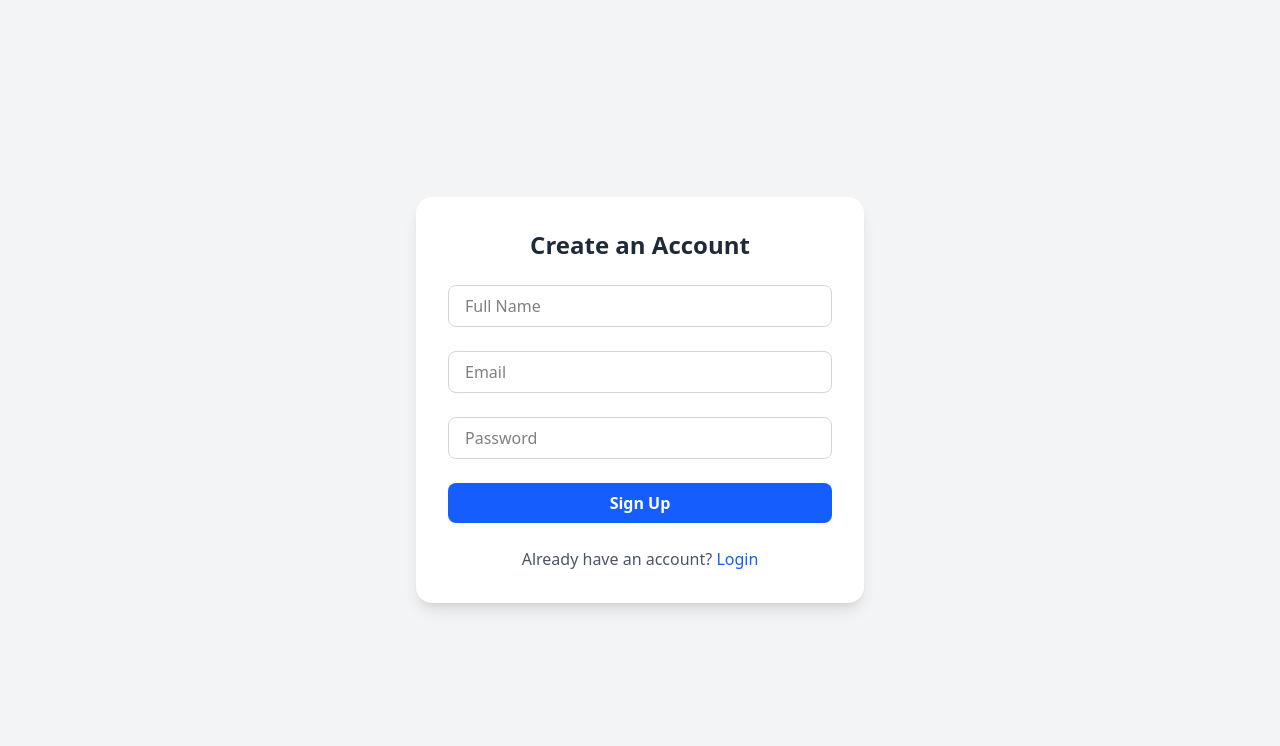
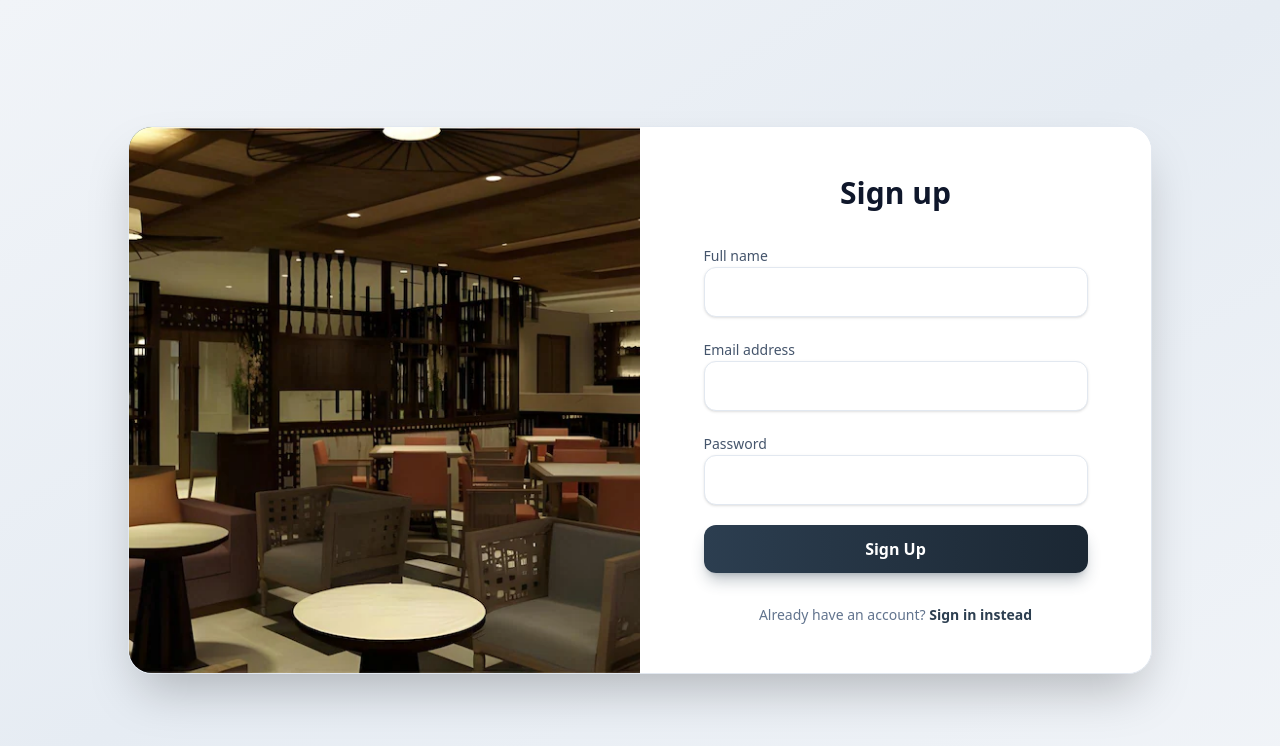
Before and after one commit to VinceSevilla/RPrime, a React (Vite) app: page /signup in a window 1280 px wide. Shown: the top 746 px of the page. Built offline with nearby package versions, Linux system fonts and the light colour scheme.

Commit message:
Change the design of Login and SignUp Pages

```diff
--- a/src/pages/Login/Login.jsx
+++ b/src/pages/Login/Login.jsx
@@ -1,6 +1,7 @@
 import React, { useState } from 'react';
 import { supabase } from '../../client';
 import { Link, useNavigate } from 'react-router-dom';
+import images from '../../assets/images/images';
 
 const Login = ({ setToken }) => {
   const navigate = useNavigate();
@@ -53,58 +54,84 @@ const Login = ({ setToken }) => {
   }
 
   return (
-    <div className="flex items-center justify-center min-h-screen bg-gray-100">
-      <div className="w-full max-w-md bg-white rounded-2xl shadow-lg p-8">
-        <h2 className="text-2xl font-bold text-center text-gray-800 mb-6">
-          Login to Your Account
-        </h2>
+    <div className="min-h-screen flex items-center justify-center px-4 py-10 bg-gradient-to-br from-[#f1f4f8] via-[#e6ecf3] to-[#f1f4f8]">
+      <div className="w-full max-w-5xl grid grid-cols-1 md:grid-cols-2 overflow-hidden rounded-3xl shadow-2xl bg-white/90 backdrop-blur border border-slate-200">
+        <div className="relative hidden md:flex items-center justify-center bg-gradient-to-br from-[#2c3e50] via-slate-800 to-[#111827] p-10 overflow-hidden">
+          <img
+            src={images.hotel1}
+            alt="RPrime hotel"
+            className="absolute inset-0 h-full w-full object-cover"
+            aria-hidden="true"
+          />
+        </div>
 
-        <form className="space-y-4" onSubmit={handleSubmit}>
+        <div className="p-8 md:p-12 flex flex-col justify-center bg-white">
+          <div className="mx-auto w-full max-w-sm">
+            <h1 className="text-3xl font-bold text-slate-900 text-center mb-8">Sign in</h1>
+
+            <form className="space-y-5" onSubmit={handleSubmit}>
+              <div className="space-y-2">
+                <label htmlFor="email" className="text-sm font-medium text-slate-600">
+                  Email address
+                </label>
                 <input
-            placeholder="Email"
+                  id="email"
                   name="email"
                   type="email"
                   onChange={handleChange}
-            className="w-full px-4 py-2 border rounded-lg focus:ring-2 focus:ring-blue-500 focus:outline-none"
+                  required
+                  className="w-full px-4 py-3 rounded-xl border border-slate-200 bg-white text-slate-900 shadow-sm focus:outline-none focus:ring-4 focus:ring-[#2c3e50]/30 focus:border-[#2c3e50] transition"
                 />
+              </div>
 
+              <div className="space-y-2">
+                <label htmlFor="password" className="text-sm font-medium text-slate-600">
+                  Password
+                </label>
                 <input
-            placeholder="Password"
+                  id="password"
                   name="password"
                   type="password"
                   onChange={handleChange}
-            className="w-full px-4 py-2 border rounded-lg focus:ring-2 focus:ring-blue-500 focus:outline-none"
+                  required
+                  className="w-full px-4 py-3 rounded-xl border border-slate-200 bg-white text-slate-900 shadow-sm focus:outline-none focus:ring-4 focus:ring-[#2c3e50]/30 focus:border-[#2c3e50] transition"
                 />
+              </div>
 
               <button
                 type="submit"
-            className="w-full bg-blue-600 text-white font-semibold py-2 px-4 rounded-lg hover:bg-blue-700 transition"
+                className="w-full py-3 rounded-xl font-semibold text-white bg-gradient-to-r from-[#2c3e50] to-[#1b2733] shadow-lg shadow-[#2c3e50]/30 hover:from-[#1b2733] hover:to-[#16202a] transition"
               >
                 Login
               </button>
+            </form>
 
-          {/* Google Login Button */}
+            <div className="my-6">
+              <span className="block h-px bg-slate-200"></span>
+            </div>
+
             <button
               type="button"
               onClick={handleGoogleLogin}
-            className="w-full bg-red-500 text-white font-semibold py-2 px-4 rounded-lg hover:bg-red-600 transition"
+              className="w-full flex items-center justify-center gap-3 py-3 rounded-xl border border-transparent bg-[#ea4335] text-white font-semibold shadow-sm shadow-red-200/60 hover:bg-[#d33527] transition"
             >
               Continue with Google
             </button>
-        </form>
 
-        <p className="mt-6 text-center text-gray-600">
-          Don&apos;t have an account?{' '}
+            <p className="mt-8 text-center text-sm text-slate-500">
+              Need an account?{' '}
               <Link
                 to="/signup"
-            className="text-blue-600 hover:underline font-medium"
+                className="font-semibold text-[#2c3e50] hover:text-[#1b2733]"
               >
-            Sign Up
+                Create one
               </Link>
             </p>
           </div>
         </div>
+      </div>
+    </div>
   );
-};
+}
 
 export default Login;
--- a/src/pages/SignUp/SignUp.jsx
+++ b/src/pages/SignUp/SignUp.jsx
@@ -1,6 +1,7 @@
 import React, { useState } from 'react';
 import { supabase } from '../../client';
 import { Link } from 'react-router-dom';
+import images from '../../assets/images/images';
 
 const SignUp = () => {
   const [formData, setFormData] = useState({
@@ -34,61 +35,86 @@ const SignUp = () => {
   }
 
   return (
-    <div className="flex items-center justify-center min-h-screen bg-gray-100">
-      <form
-        onSubmit={handleSubmit}
-        className="bg-white p-8 rounded-2xl shadow-lg w-full max-w-md space-y-6"
-      >
-        <h2 className="text-2xl font-bold text-center text-gray-800">
-          Create an Account
-        </h2>
+    <div className="min-h-screen flex items-center justify-center px-4 py-10 bg-gradient-to-br from-[#f1f4f8] via-[#e6ecf3] to-[#f1f4f8]">
+      <div className="w-full max-w-5xl grid grid-cols-1 md:grid-cols-2 overflow-hidden rounded-3xl shadow-2xl bg-white/90 backdrop-blur border border-slate-200">
+        <div className="relative hidden md:flex items-center justify-center bg-gradient-to-br from-[#2c3e50] via-slate-800 to-[#111827] p-10 overflow-hidden">
+          <img
+            src={images.dining1}
+            alt="Fine dining"
+            className="absolute inset-0 h-full w-full object-cover"
+            aria-hidden="true"
+          />
+        </div>
 
+        <div className="p-8 md:p-12 flex flex-col justify-center bg-white">
+          <div className="mx-auto w-full max-w-sm">
+            <h1 className="text-3xl font-bold text-slate-900 text-center mb-8">Sign up</h1>
+
+            <form onSubmit={handleSubmit} className="space-y-5">
+              <div className="space-y-2">
+                <label htmlFor="fullname" className="text-sm font-medium text-slate-600">
+                  Full name
+                </label>
                 <input
+                  id="fullname"
                   type="text"
-          placeholder="Full Name"
                   name="fullname"
                   value={formData.fullname}
                   onChange={handleChange}
                   required
-          className="w-full px-4 py-2 border border-gray-300 rounded-lg focus:ring-2 focus:ring-blue-500 outline-none"
+                  className="w-full px-4 py-3 rounded-xl border border-slate-200 bg-white text-slate-900 shadow-sm focus:outline-none focus:ring-4 focus:ring-[#2c3e50]/30 focus:border-[#2c3e50] transition"
                 />
+              </div>
 
+              <div className="space-y-2">
+                <label htmlFor="signup-email" className="text-sm font-medium text-slate-600">
+                  Email address
+                </label>
                 <input
+                  id="signup-email"
                   type="email"
-          placeholder="Email"
                   name="email"
                   value={formData.email}
                   onChange={handleChange}
                   required
-          className="w-full px-4 py-2 border border-gray-300 rounded-lg focus:ring-2 focus:ring-blue-500 outline-none"
+                  className="w-full px-4 py-3 rounded-xl border border-slate-200 bg-white text-slate-900 shadow-sm focus:outline-none focus:ring-4 focus:ring-[#2c3e50]/30 focus:border-[#2c3e50] transition"
                 />
+              </div>
 
+              <div className="space-y-2">
+                <label htmlFor="signup-password" className="text-sm font-medium text-slate-600">
+                  Password
+                </label>
                 <input
+                  id="signup-password"
                   type="password"
-          placeholder="Password"
                   name="password"
                   value={formData.password}
                   onChange={handleChange}
                   required
-          className="w-full px-4 py-2 border border-gray-300 rounded-lg focus:ring-2 focus:ring-blue-500 outline-none"
+                  className="w-full px-4 py-3 rounded-xl border border-slate-200 bg-white text-slate-900 shadow-sm focus:outline-none focus:ring-4 focus:ring-[#2c3e50]/30 focus:border-[#2c3e50] transition"
                 />
+              </div>
 
               <button
                 type="submit"
-          className="w-full py-2 bg-blue-600 text-white font-semibold rounded-lg hover:bg-blue-700 transition"
+                className="w-full py-3 rounded-xl font-semibold text-white bg-gradient-to-r from-[#2c3e50] to-[#1b2733] shadow-lg shadow-[#2c3e50]/30 hover:from-[#1b2733] hover:to-[#16202a] transition"
               >
                 Sign Up
               </button>
+            </form>
 
-        <p className="text-center text-gray-600">
+            <p className="mt-8 text-center text-sm text-slate-500">
               Already have an account?{' '}
-          <Link to="/" className="text-blue-600 hover:underline">
-            Login
+              <Link to="/" className="font-semibold text-[#2c3e50] hover:text-[#1b2733]">
+                Sign in instead
               </Link>
             </p>
-      </form>
+          </div>
+        </div>
+      </div>
     </div>
   );
-};
+}
 
 export default SignUp;
```
Lines whose indentation alone changed are shown as unchanged.
